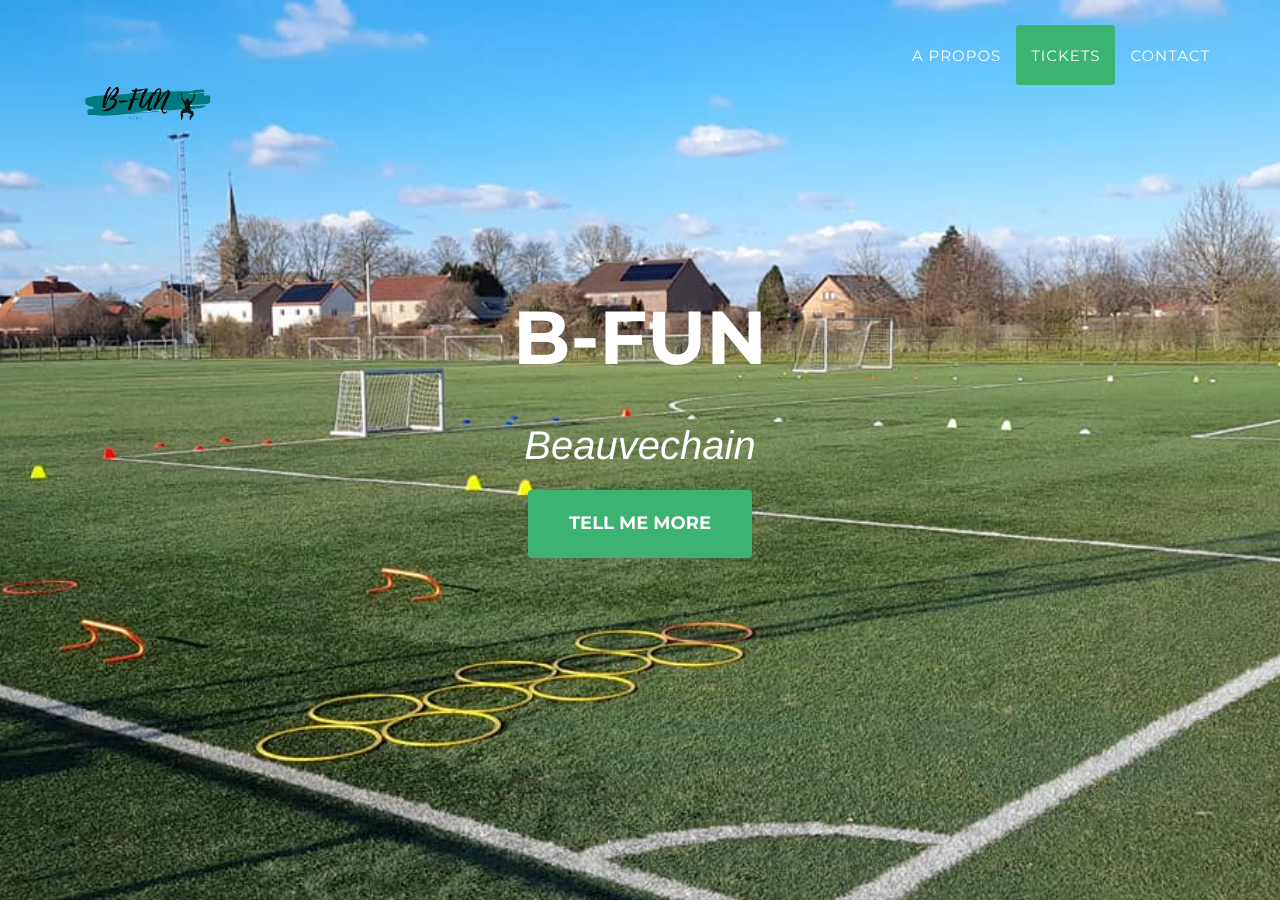
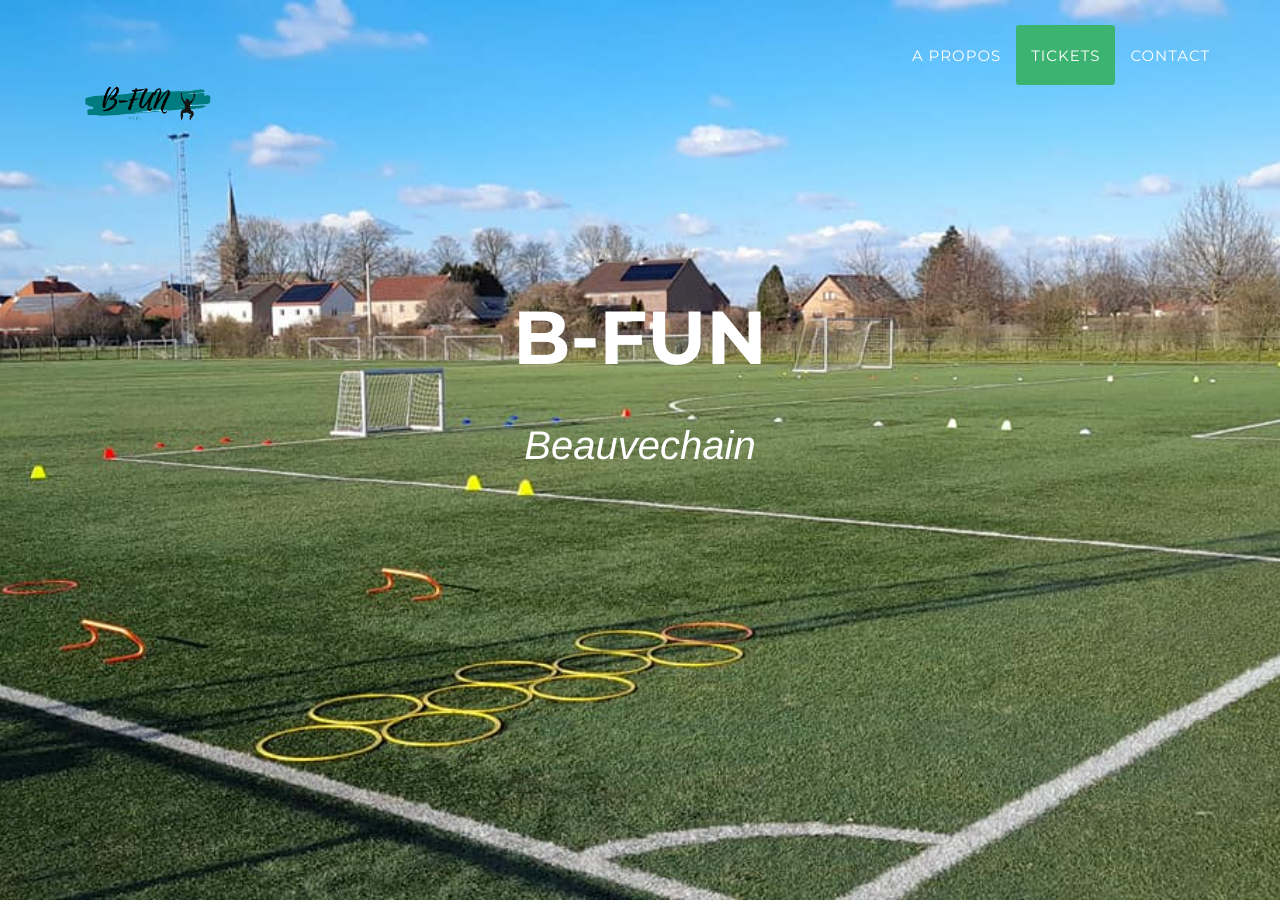
Before and after one commit to melvinchng/event-jekyll-theme, a Jekyll site: the page built from index.html, in a window 1280 px wide and 900 px high. Built offline with Jekyll 4.4.1, drawn with Linux system fonts in a browser that asks for light colours; some web fonts are replaced.

Commit message:
supperession tell me more

```diff
--- a/_layouts/2017_home.html
+++ b/_layouts/2017_home.html
@@ -14,7 +14,7 @@
             <div class="intro-text">
                 <div class="intro-heading">B-Fun<br></div>
                 <div class="intro-lead-in">Beauvechain</div>
-                <a href="#intro" class="page-scroll btn btn-xl">Tell Me More</a>
+                <!-- <a href="#intro" class="page-scroll btn btn-xl">Tell Me More</a> -->
             </div>
         </div>
     </header>
```
